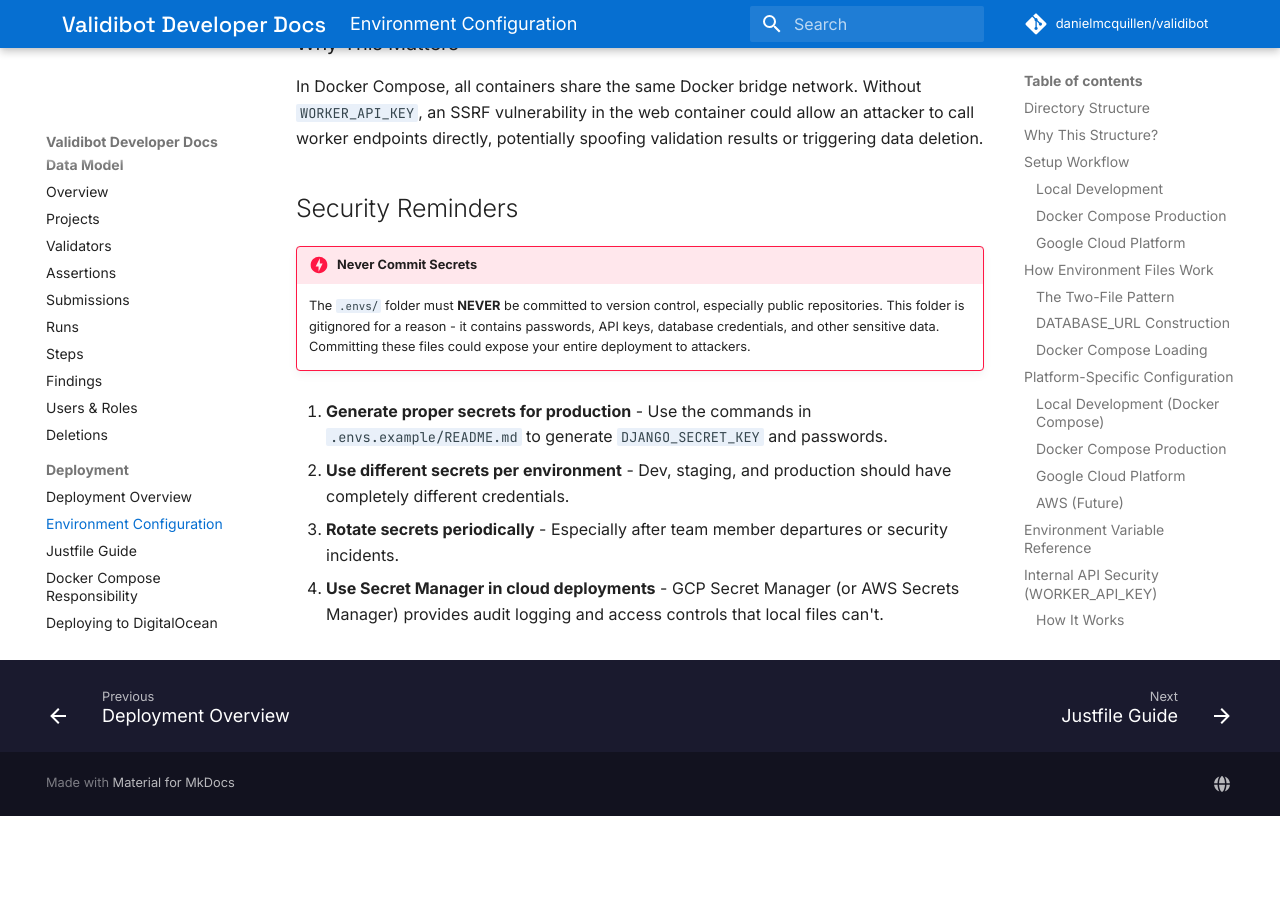
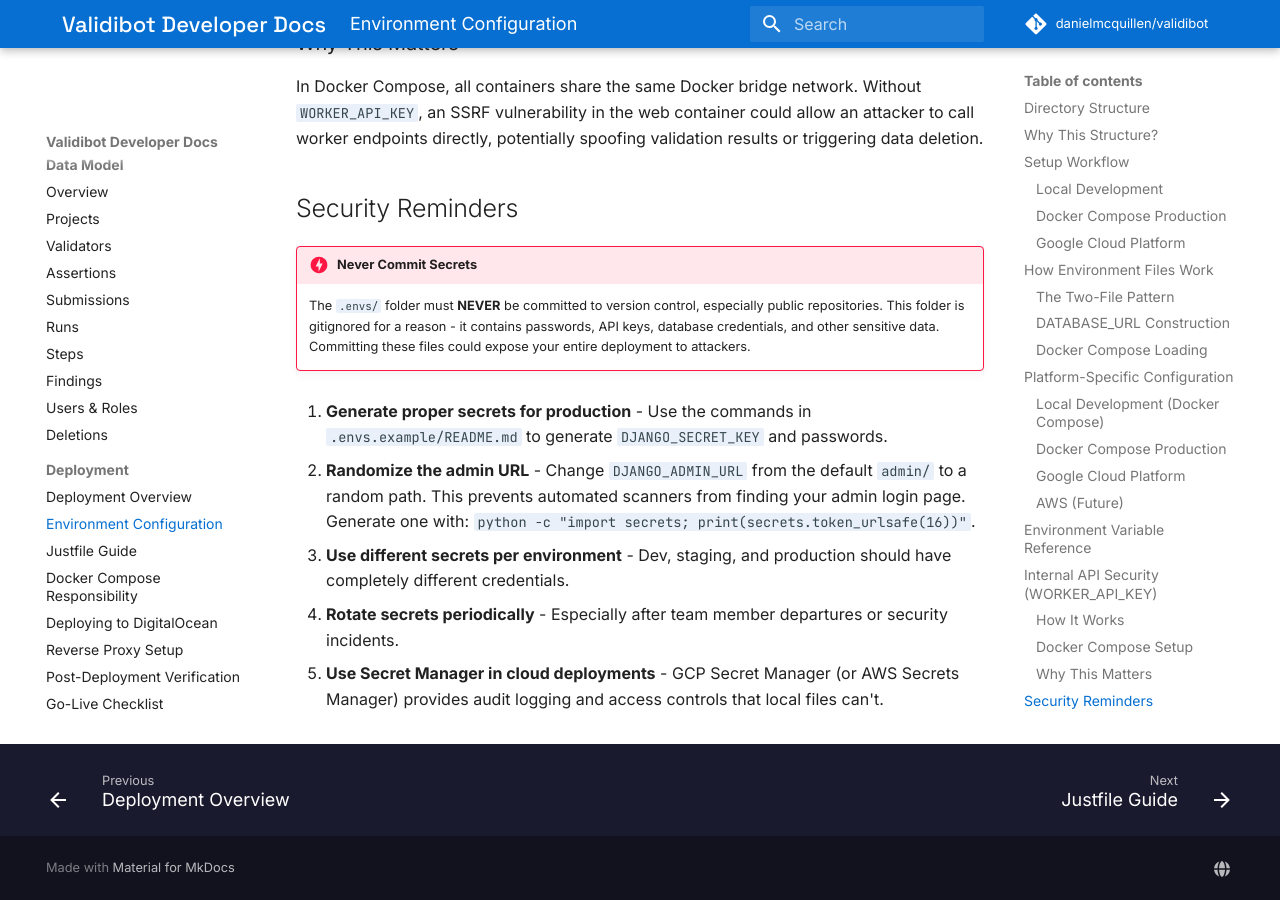
Before and after one commit to danielmcquillen/validibot, an MkDocs documentation site: the page built from docs/dev_docs/deployment/environment-configuration.md, in a window 1280 px wide and 900 px high, scrolled down 6261 px. Built offline with MkDocs 1.6.1 and Material for MkDocs 9.7.7, drawn with Linux system fonts in a browser that asks for light colours; comment, search, counter and statistics services are not loaded; before the commit the page ends 7077 px from its top, so only the background shows below that.

Commit message:
Improve setup

```diff
--- a/docs/dev_docs/deployment/environment-configuration.md
+++ b/docs/dev_docs/deployment/environment-configuration.md
@@ -254,8 +254,10 @@
 
 1. **Generate proper secrets for production** - Use the commands in `.envs.example/README.md` to generate `DJANGO_SECRET_KEY` and passwords.
 
-2. **Use different secrets per environment** - Dev, staging, and production should have completely different credentials.
+2. **Randomize the admin URL** - Change `DJANGO_ADMIN_URL` from the default `admin/` to a random path. This prevents automated scanners from finding your admin login page. Generate one with: `python -c "import secrets; print(secrets.token_urlsafe(16))"`.
 
-3. **Rotate secrets periodically** - Especially after team member departures or security incidents.
+3. **Use different secrets per environment** - Dev, staging, and production should have completely different credentials.
 
-4. **Use Secret Manager in cloud deployments** - GCP Secret Manager (or AWS Secrets Manager) provides audit logging and access controls that local files can't.
+4. **Rotate secrets periodically** - Especially after team member departures or security incidents.
+
+5. **Use Secret Manager in cloud deployments** - GCP Secret Manager (or AWS Secrets Manager) provides audit logging and access controls that local files can't.
```
Also changed, not shown: .envs.example/README.md (+15 -1 lines), 4 other files.
